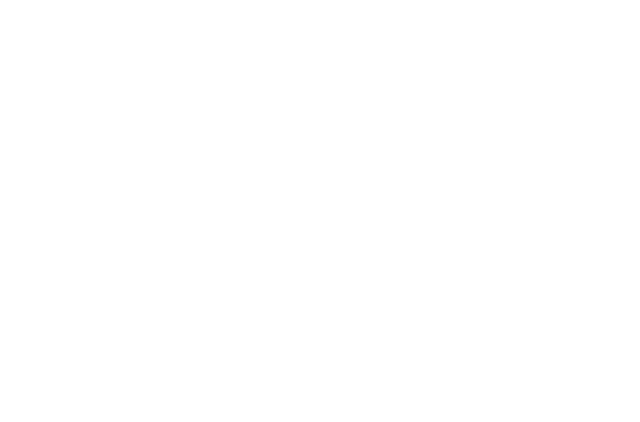
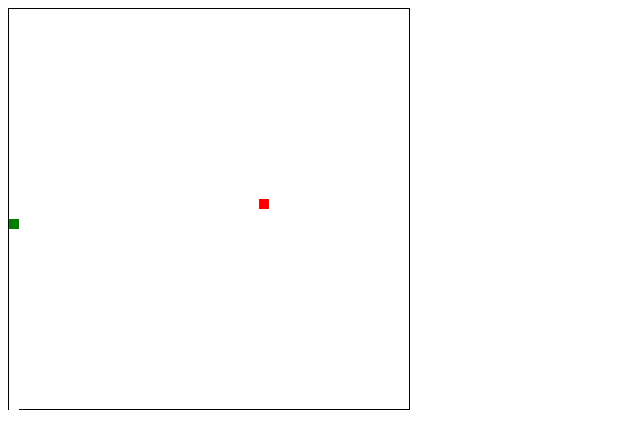
Before and after one commit to acciojob/snake-sekhsabiruddin, a website: page main.html in a window 1280 px wide. Shown: the whole page, without its empty margins (0-640 px from the left). Drawn offline with Linux system fonts and the light colour scheme.

Commit message:
created a submission

```diff
--- a/main.html
+++ b/main.html
@@ -8,6 +8,7 @@
 
 <body>
 	<!-- the entire body must be written by student -->
+	 <div id="gameContainer"></div>
     <script type="text/javascript" src="./script.js">
 </script>
 
--- a/script.js
+++ b/script.js
@@ -1 +1,102 @@
 //your code here
+document.addEventListener('DOMContentLoaded', () => {
+    const gameContainer = document.getElementById('gameContainer');
+    const scoreBoard = document.createElement('div');
+    scoreBoard.classList.add('scoreBoard');
+    gameContainer.appendChild(scoreBoard);
+
+    let pixels = [];
+    let snake = [{ row: 20, col: 1 }];
+    let direction = 'right';
+    let food = null;
+    let score = 0;
+
+    function createPixels() {
+        for (let i = 0; i < 40; i++) {
+            for (let j = 0; j < 40; j++) {
+                const pixel = document.createElement('div');
+                pixel.id = `pixel${i * 40 + j + 1}`;
+                pixel.classList.add('pixel');
+                gameContainer.appendChild(pixel);
+                pixels.push(pixel);
+            }
+        }
+    }
+
+    function createFood() {
+        const emptyPixels = pixels.filter(pixel => !snake.find(part => part.row === getRow(pixel) && part.col === getCol(pixel)));
+        const randomIndex = Math.floor(Math.random() * emptyPixels.length);
+        const randomPixel = emptyPixels[randomIndex];
+        randomPixel.classList.add('food');
+        food = randomPixel;
+    }
+
+    function getRow(pixel) {
+        return Math.floor((pixel.id.substring(5) - 1) / 40);
+    }
+
+    function getCol(pixel) {
+        return (pixel.id.substring(5) - 1) % 40;
+    }
+
+    function moveSnake() {
+        const head = Object.assign({}, snake[0]);
+        switch (direction) {
+            case 'up':
+                head.row--;
+                break;
+            case 'down':
+                head.row++;
+                break;
+            case 'left':
+                head.col--;
+                break;
+            case 'right':
+                head.col++;
+                break;
+        }
+        if (head.row < 0 || head.row >= 40 || head.col < 0 || head.col >= 40 || snake.find(part => part.row === head.row && part.col === head.col)) {
+            clearInterval(gameInterval);
+            alert(`Game Over! Your score: ${score}`);
+            return;
+        }
+        snake.unshift(head);
+        if (head.row === getRow(food) && head.col === getCol(food)) {
+            food.classList.remove('food');
+            score++;
+            scoreBoard.textContent = `Score: ${score}`;
+            createFood();
+        } else {
+            const tail = snake.pop();
+            const tailPixel = document.getElementById(`pixel${tail.row * 40 + tail.col + 1}`);
+            tailPixel.classList.remove('snakeBodyPixel');
+        }
+        const headPixel = document.getElementById(`pixel${head.row * 40 + head.col + 1}`);
+        headPixel.classList.add('snakeBodyPixel');
+    }
+
+    document.addEventListener('keydown', event => {
+        switch (event.key) {
+            case 'ArrowUp':
+                if (direction !== 'down')
+                    direction = 'up';
+                break;
+            case 'ArrowDown':
+                if (direction !== 'up')
+                    direction = 'down';
+                break;
+            case 'ArrowLeft':
+                if (direction !== 'right')
+                    direction = 'left';
+                break;
+            case 'ArrowRight':
+                if (direction !== 'left')
+                    direction = 'right';
+                break;
+        }
+    });
+
+    createPixels();
+    createFood();
+    const gameInterval = setInterval(moveSnake, 100);
+});
--- a/styles.css
+++ b/styles.css
@@ -1,2 +1,28 @@
 
 /* Your CSS Code here. */
+#gameContainer {
+    height: 400px;
+    width: 400px;
+    border: 1px solid black;
+    display: grid;
+    grid-template-columns: repeat(40, 1fr);
+}
+
+.pixel {
+    height: 10px;
+    width: 10px;
+    background-color: white;
+}
+
+.food {
+    background-color: red;
+}
+
+.snakeBodyPixel {
+    background-color: green;
+}
+
+.scoreBoard {
+    text-align: center;
+    font-size: 20px;
+}
```
